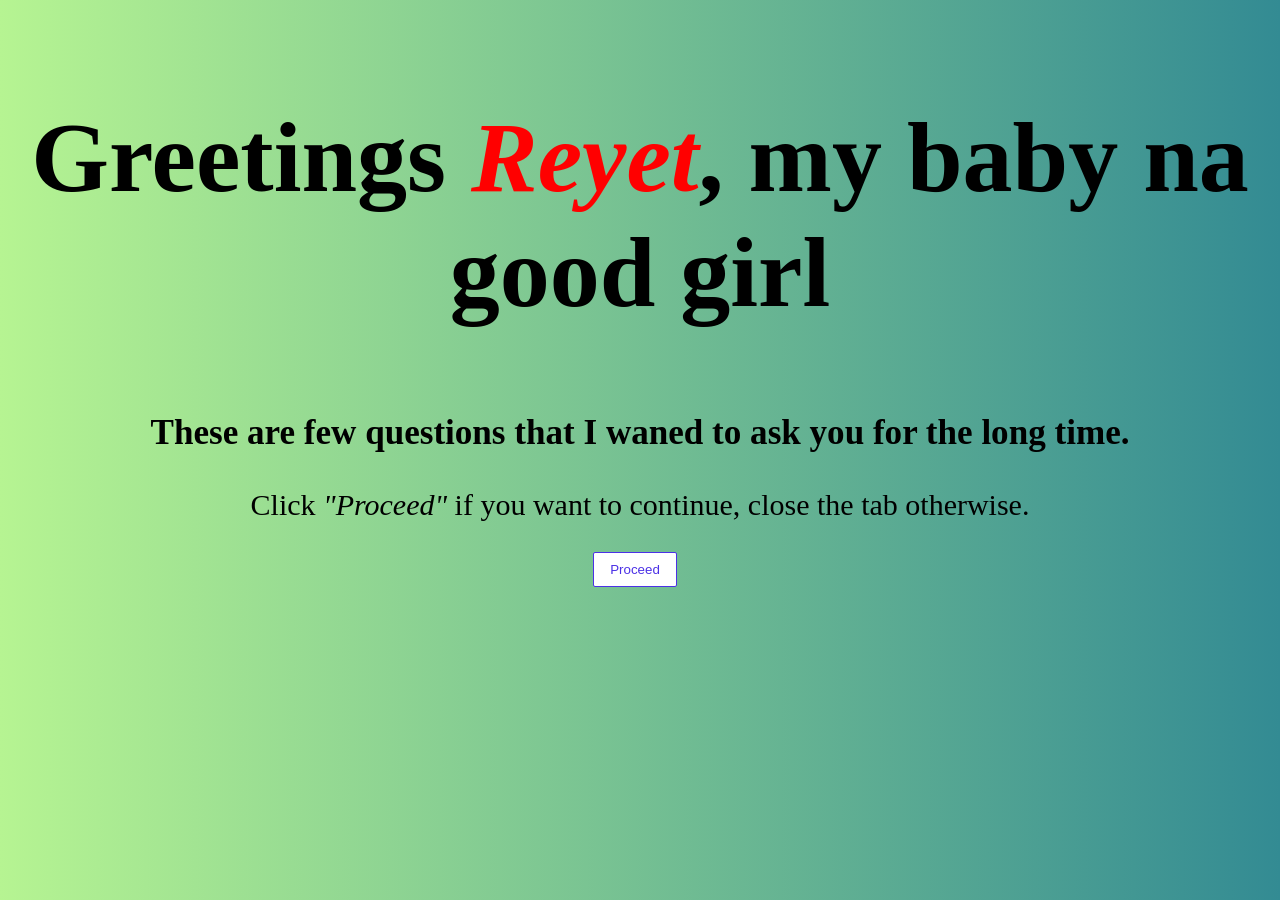
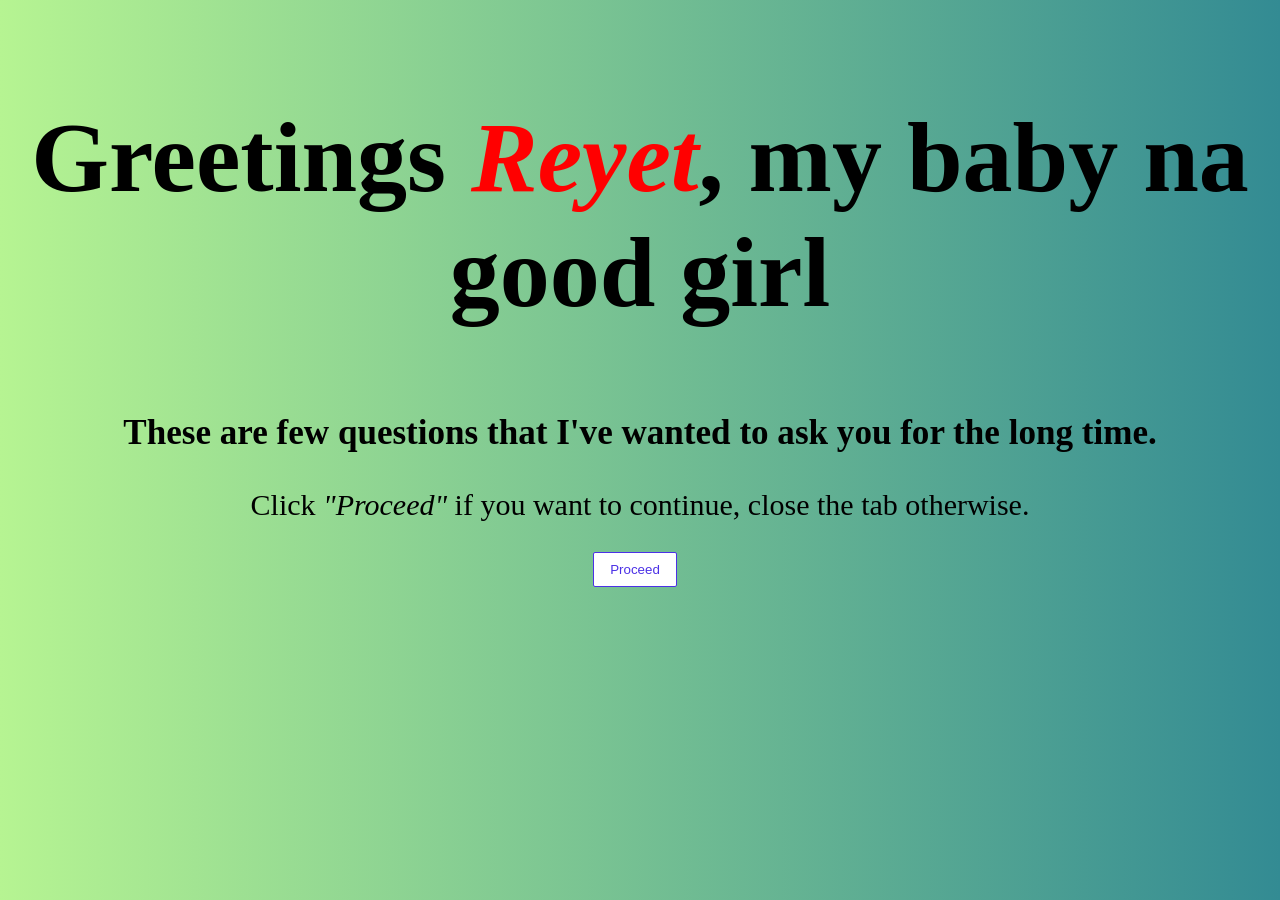
Before and after one commit to francease/yekok.ai, a plain HTML site: page index.html in a window 1280 px wide. Drawn offline with Linux system fonts and the light colour scheme.

Commit message:
Update index.html

```diff
--- a/index.html
+++ b/index.html
@@ -11,7 +11,7 @@
         <h2>Greetings <span style="color:red"><i>Reyet</i></span>, my baby na good girl</h2>
         <div class="blockP">
             <h3 >
-                These are few questions that I waned to ask you for the long time.
+                These are few questions that I've wanted to ask you for the long time.
             </h3>
             <p>
                 Click <em>"Proceed"</em> if you want to continue, close the tab otherwise.
```
